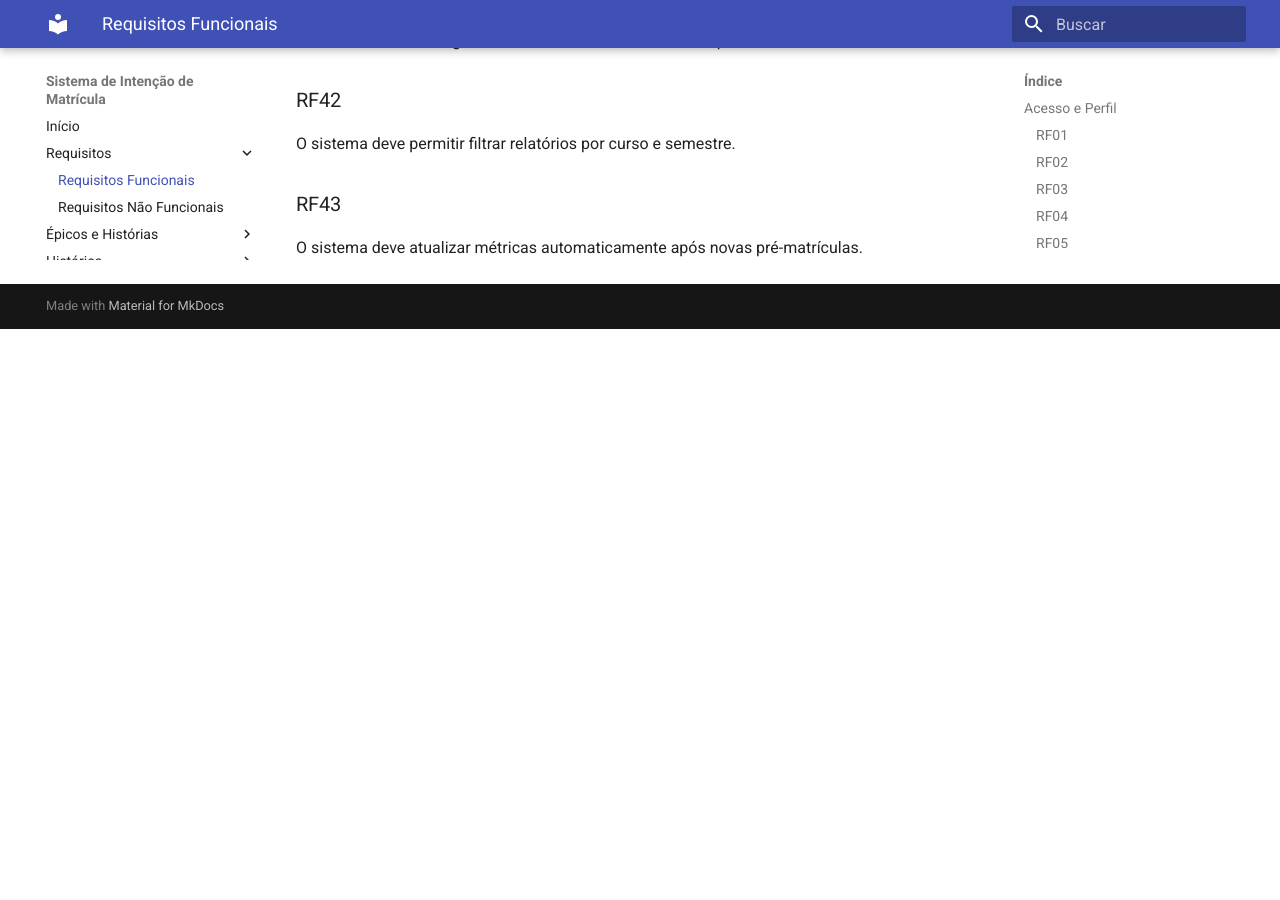
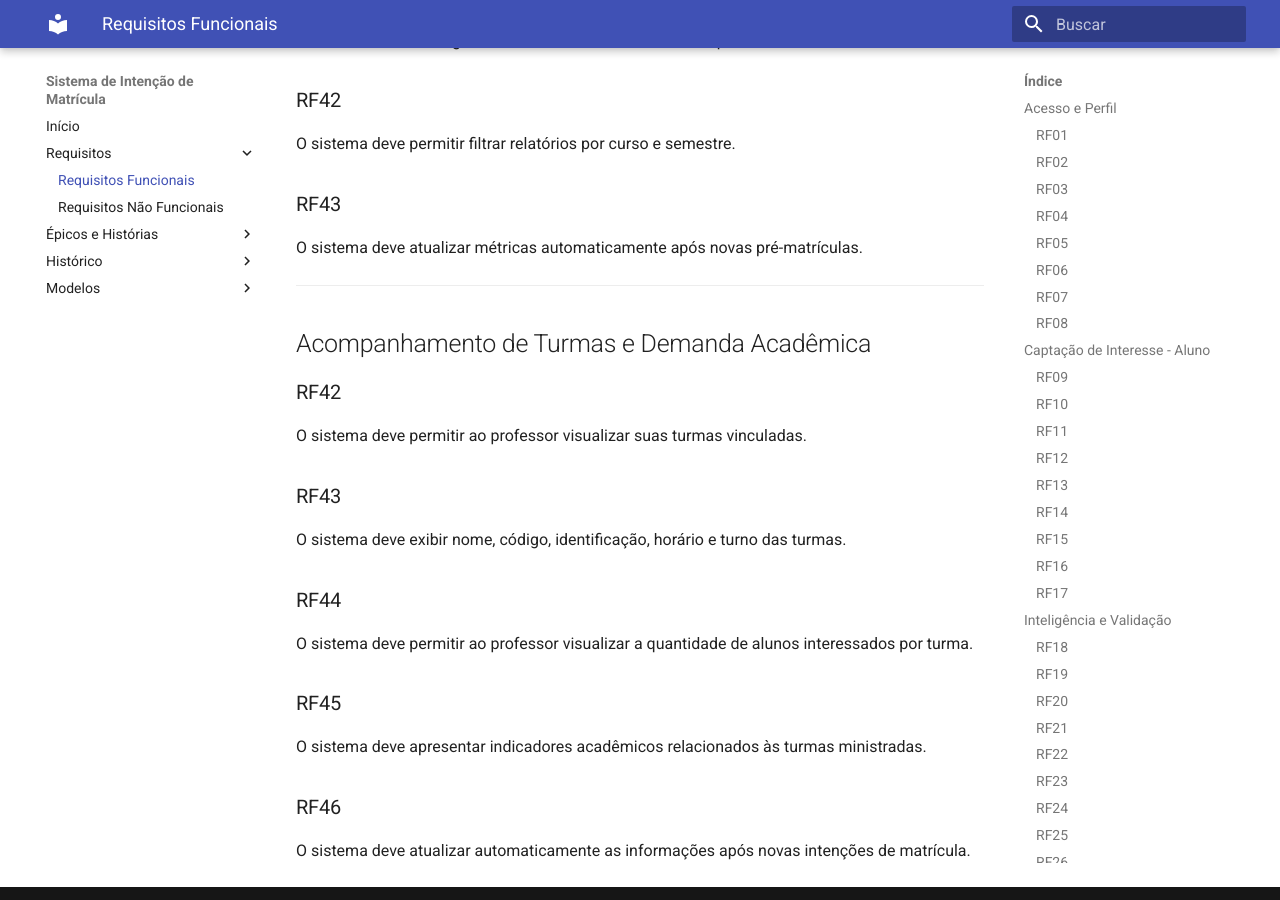
Before and after one commit to si-2026-1/Sistema_de_intencao_de_matricula, an MkDocs documentation site: the page built from docs/Requisitos/Requisitos_funcionais.md, in a window 1280 px wide and 900 px high, scrolled down 4748 px. Built offline with MkDocs 1.6.1 and Material for MkDocs 9.7.7, drawn with Linux system fonts in a browser that asks for light colours; before the commit the page ends 5077 px from its top, so only the background shows below that.

Commit message:
Add functional requirements for class tracking

```diff
--- a/docs/Requisitos/Requisitos_funcionais.md
+++ b/docs/Requisitos/Requisitos_funcionais.md
@@ -143,3 +143,27 @@ O sistema deve permitir filtrar relatórios por curso e semestre.
 
 ### RF43
 O sistema deve atualizar métricas automaticamente após novas pré-matrículas.
+
+---
+
+## Acompanhamento de Turmas e Demanda Acadêmica
+
+### RF42
+
+O sistema deve permitir ao professor visualizar suas turmas vinculadas.
+
+### RF43
+
+O sistema deve exibir nome, código, identificação, horário e turno das turmas.
+
+### RF44
+
+O sistema deve permitir ao professor visualizar a quantidade de alunos interessados por turma.
+
+### RF45
+
+O sistema deve apresentar indicadores acadêmicos relacionados às turmas ministradas.
+
+### RF46
+
+O sistema deve atualizar automaticamente as informações após novas intenções de matrícula.
```
